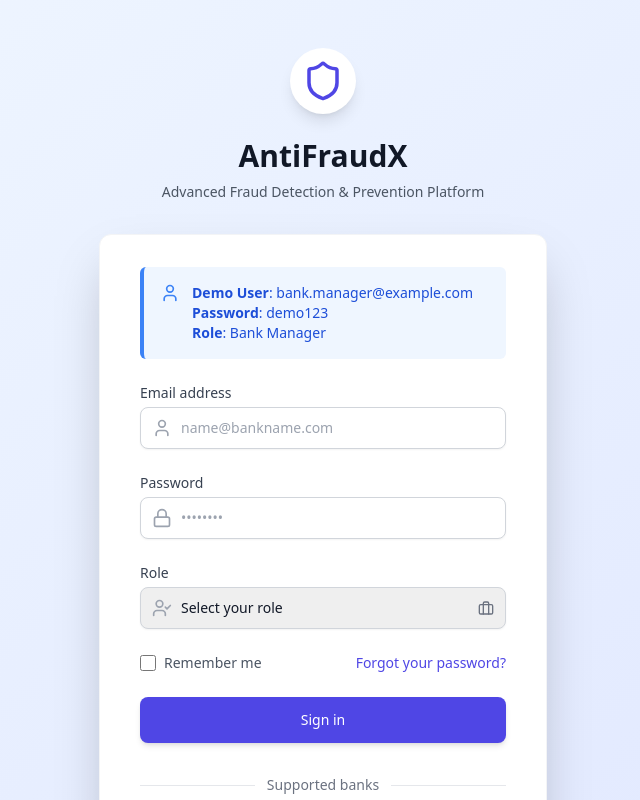
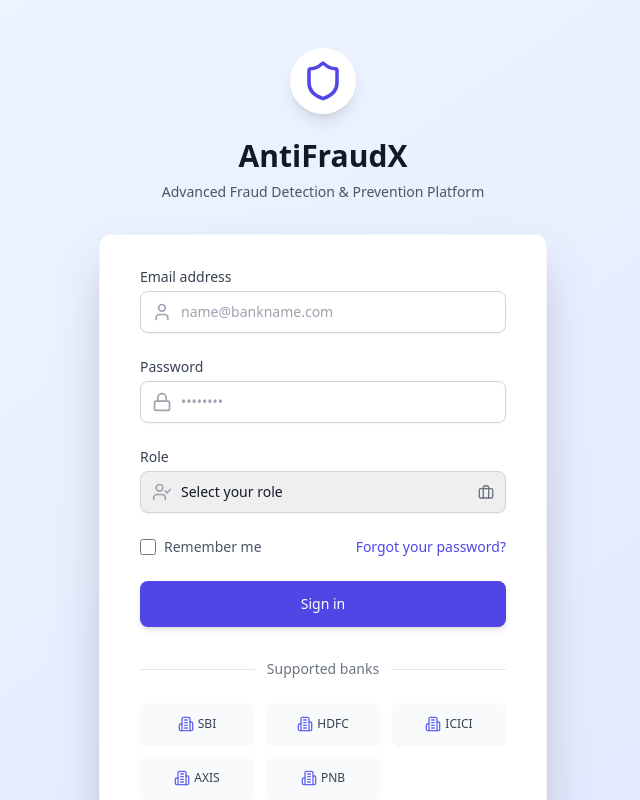
Before and after one commit to Techternity/AntiFraudX, a React (Vite) app: page / in a window 1280 px wide. Both pictures are taken after a click on the button "Login". Shown: the top 800 px of the page, without its empty margins (317-957 px from the left). Built offline with nearby package versions, Linux system fonts and the light colour scheme.

Commit message:
login form modification

```diff
--- a/src/components/LoginForm.tsx
+++ b/src/components/LoginForm.tsx
@@ -109,24 +109,7 @@ export const LoginForm: React.FC<LoginFormProps> = ({ onLogin }) => {
             </div>
           )}
 
-          <div className="bg-blue-50 border-l-4 border-blue-500 p-4 mb-6 rounded-md backdrop-blur-sm">
-            <div className="flex">
-              <div className="flex-shrink-0">
-                <User className="h-5 w-5 text-blue-500" />
-              </div>
-              <div className="ml-3">                <p className="text-sm text-blue-700">
-                  <strong>Demo User</strong>: bank.manager@example.com
-                </p>
-                <p className="text-sm text-blue-700">
-                  <strong>Password</strong>: demo123
-                </p>
-                <p className="text-sm text-blue-700">
-                  <strong>Role</strong>: Bank Manager
-                </p>
-              </div>
-            </div>
-          </div>
-            <form className="space-y-6" onSubmit={handleSubmit}>            <div>
+          <form className="space-y-6" onSubmit={handleSubmit}>            <div>
               <label htmlFor="email" className="block text-sm font-medium text-gray-700">
                 Email address
               </label>
```
